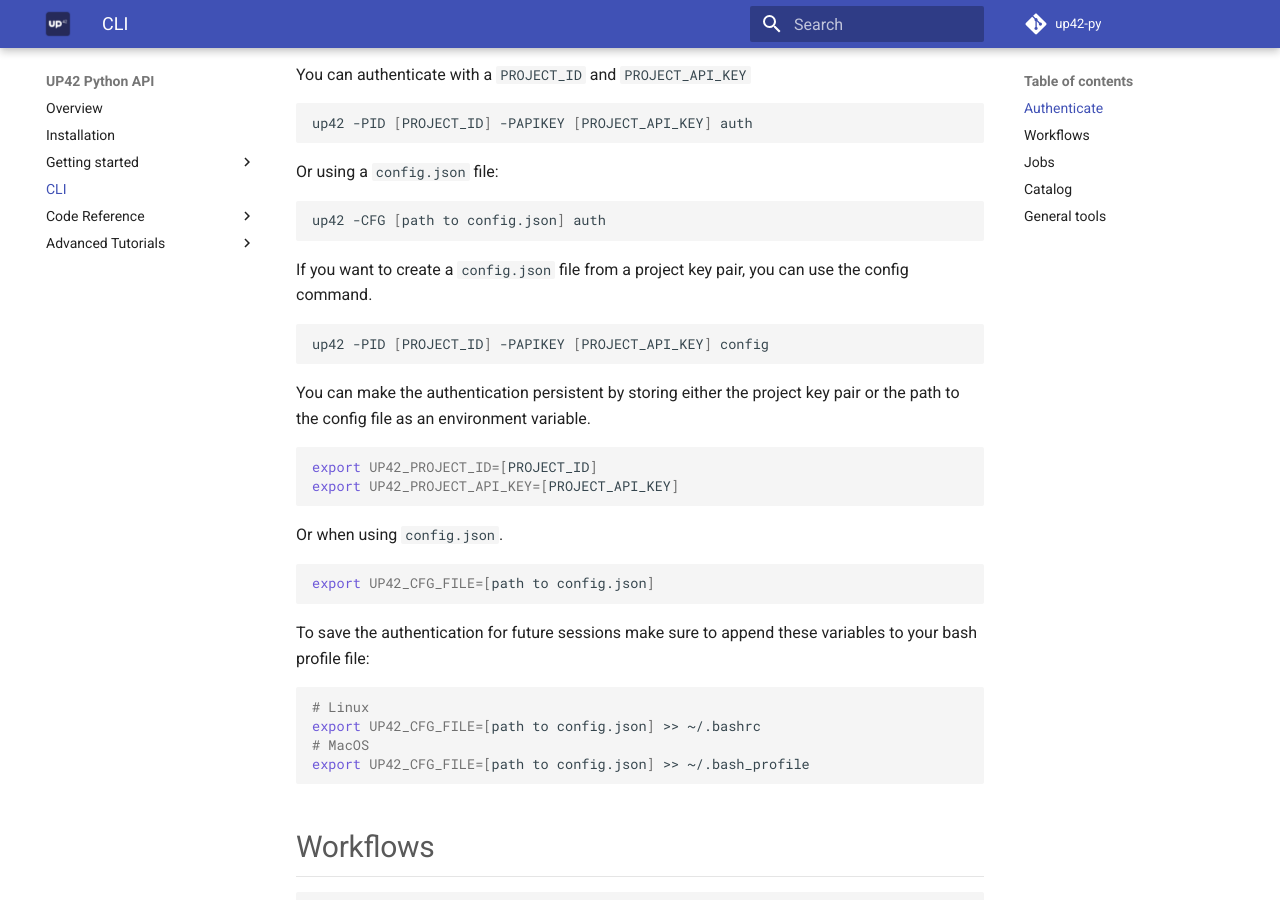
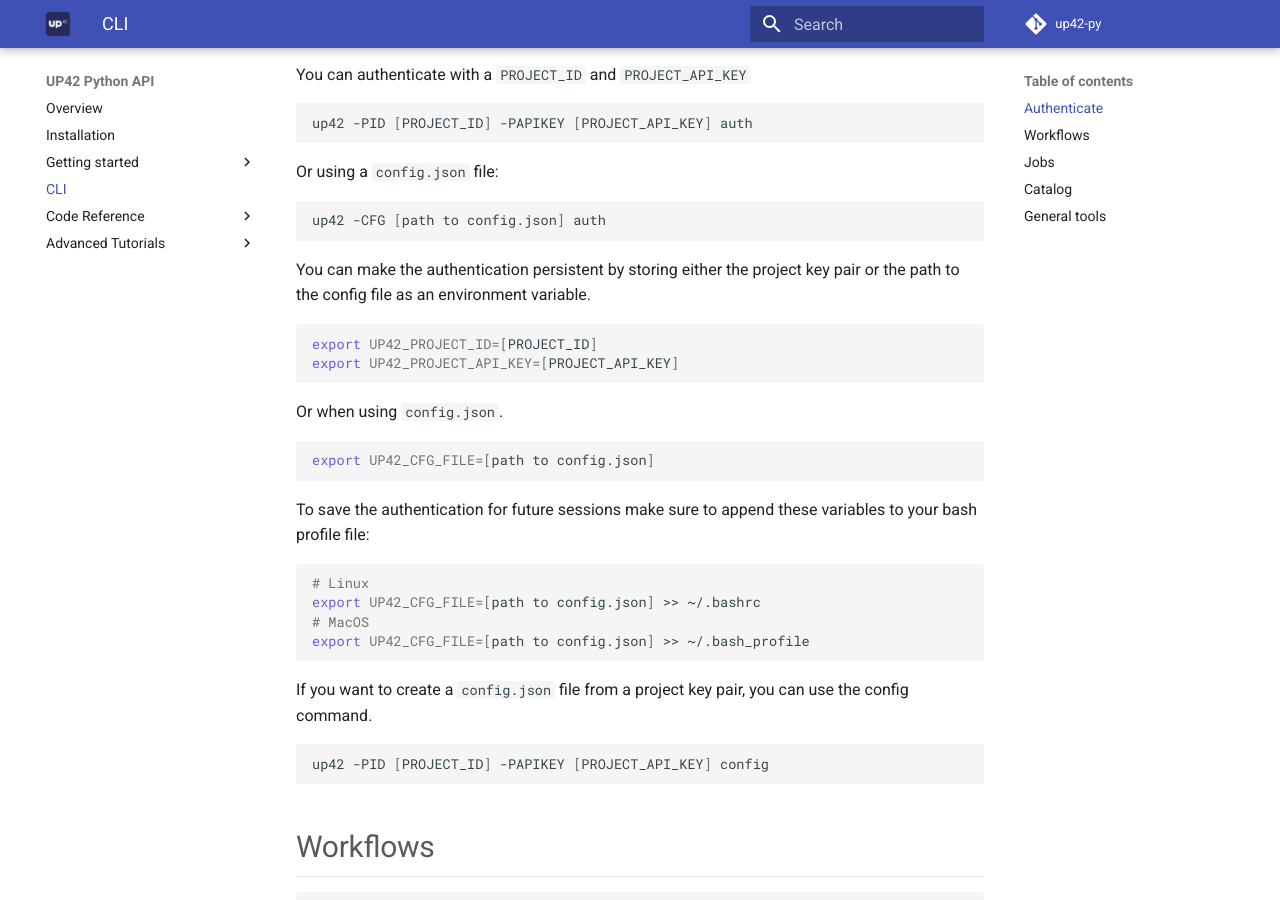
Before and after one commit to up42/up42-py, an MkDocs documentation site: the page built from docs/05_cli.md, in a window 1280 px wide and 900 px high, scrolled down 320 px. Built offline with MkDocs 1.6.1 and Material for MkDocs 9.7.7, drawn with Linux system fonts in a browser that asks for light colours; comment, search, counter and statistics services are not loaded; some of the changed lines change nothing that is shown.

Commit message:
Change order.

````diff
--- a/docs/05_cli.md
+++ b/docs/05_cli.md
@@ -15,13 +15,6 @@
 Or using a `config.json` file:
 ```bash
 up42 -CFG [path to config.json] auth
-```
-
-If you want to create a `config.json` file from a project key pair, you can use the
-config command.
-
-```bash
-up42 -PID [PROJECT_ID] -PAPIKEY [PROJECT_API_KEY] config
 ```
 
 You can make the authentication persistent by storing either the project key
@@ -45,6 +38,13 @@
 export UP42_CFG_FILE=[path to config.json] >> ~/.bashrc
 # MacOS
 export UP42_CFG_FILE=[path to config.json] >> ~/.bash_profile
+```
+
+If you want to create a `config.json` file from a project key pair, you can use the
+config command.
+
+```bash
+up42 -PID [PROJECT_ID] -PAPIKEY [PROJECT_API_KEY] config
 ```
 
 ## Workflows
````
